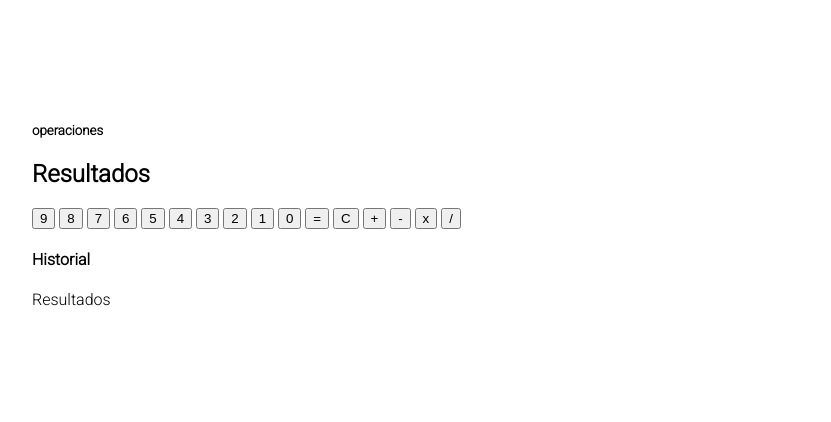
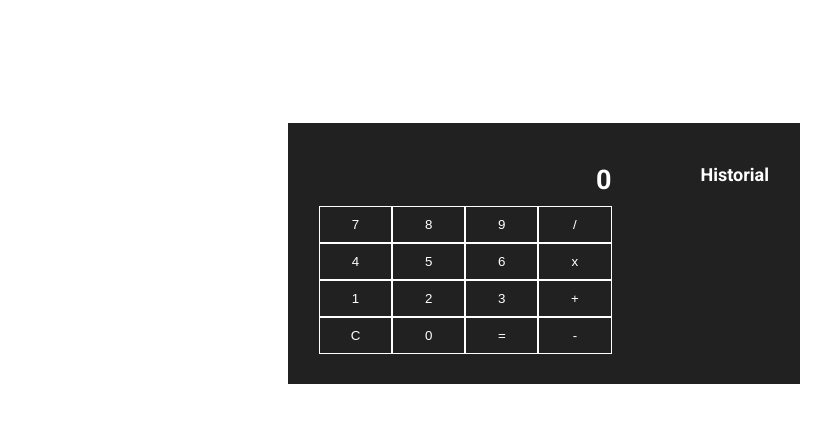
Before and after one commit to Jazzmyr/master-code-A, a plain HTML site: page 02-introAJS/10-calculadoraJS/index.html in a window 1280 px wide. Shown: the whole page, without its empty margins (96-927 px from the left). Drawn offline with Linux system fonts and the light colour scheme.

Commit message:
operacioens

```diff
--- a/02-introAJS/10-calculadoraJS/index.html
+++ b/02-introAJS/10-calculadoraJS/index.html
@@ -1,52 +1,52 @@
 <!DOCTYPE html>
-<html lang="en">
+<html lang="es">
 <head>
     <meta charset="UTF-8">
     <meta http-equiv="X-UA-Compatible" content="IE=edge">
     <meta name="viewport" content="width=device-width, initial-scale=1.0">
     <title>Calculadora</title>
 
-    <link rel="stylesheet" href="styles/index.css">
     <link rel="preconnect" href="https://fonts.googleapis.com">
     <link rel="preconnect" href="https://fonts.gstatic.com" crossorigin>
-    <link href="https://fonts.googleapis.com/css2?family=Roboto:ital,wght@0,100;0,300;1,300&display=swap" rel="stylesheet">
+    <link href="https://fonts.googleapis.com/css2?family=Roboto:wght@300;400;700&display=swap" rel="stylesheet">
+    <link rel="stylesheet" href="styles/index.css">
+
     <script src="js/index.js"></script>
 </head>
 <body>
     <main id="contenedor">
         <div class="cajacentro">
+            <section class="columna1">
+                <header>
+                    <h5 id="operaciones" class="tamañoresultados"></h5>
+                    <h2 id="total">0</h2>
+                </header>
+                <div class="gridbotones">
+                    <button onclick="CapturarDatos('7')">7</button>
+                    <button onclick="CapturarDatos('8')">8</button>
+                    <button onclick="CapturarDatos('9')">9</button>
+                    <button onclick="CapturarDatos('/')">/</button>
+                    <button onclick="CapturarDatos('4')">4</button>
+                    <button onclick="CapturarDatos('5')">5</button>
+                    <button onclick="CapturarDatos('6')">6</button>
+                    <button onclick="CapturarDatos('x')">x</button>
+                    <button onclick="CapturarDatos('1')">1</button>
+                    <button onclick="CapturarDatos('2')">2</button>
+                    <button onclick="CapturarDatos('3')">3</button>
+                    <button onclick="CapturarDatos('+')">+</button>
+                    <button onclick="CapturarDatos('c')">C</button>
+                    <button onclick="CapturarDatos('0')">0</button>
+                    <button onclick="CapturarDatos('=')">=</button>
+                    <button onclick="CapturarDatos('-')">-</button>
 
+
+                </div>
+            </section>
+            <aside class="columna2">
+                <h4>Historial</h4>
+                <p id="historial" class="tamañoresultados"></p>
+            </aside>
         </div>
-        <header>
-            <h5>operaciones</h5>
-            <h2>Resultados</h2>
-        </header>
-        <section>
-            <div>
-                <button>9</button>
-                <button>8</button>
-                <button>7</button>
-                <button>6</button>
-                <button>5</button>
-                <button>4</button>
-                <button>3</button>
-                <button>2</button>
-                <button>1</button>
-                <button>0</button>
-                <button>=</button>
-                <button>C</button>
-                <button>+</button>
-                <button>-</button>
-                <button>x</button>
-                <button>/</button>
-            </div>
-            <div>
-                <h4>Historial</h4>
-                <label>Resultados</label>
-            </div>
-
-        </section>
     </main>
-
 </body>
 </html>
--- a/02-introAJS/10-calculadoraJS/js/index.js
+++ b/02-introAJS/10-calculadoraJS/js/index.js
@@ -0,0 +1,88 @@
+//variables
+let numero, operador;
+
+//permite la suma de dos numeros
+function Calculo(data){
+    let resultado = 0;
+    let operacion = '';
+
+    for(i=0; i < data.length; i++)
+    {
+        if(data[i]==="+" || data[i]==="-" || data[i]==="x" || data[i]==="/")
+        {
+            operacion = data[i];
+        }
+        else
+        {
+            if(operacion === '')
+            {
+                resultado = Number(data[i]);
+            }
+            else
+            {
+                if(operacion === '+')
+                {
+                    resultado = resultado + Number(data[i]);
+                }
+
+                if(operacion === '-')
+                {
+                    resultado = resultado - Number(data[i]);
+                }
+
+                if(operacion === 'x')
+                {
+                    resultado = resultado * Number(data[i]);
+                }
+
+                if(operacion === '/')
+                {
+                    resultado = resultado / Number(data[i]);
+                }
+            }
+
+        }
+    }
+
+    return resultado;
+}
+
+function CapturarDatos(id){
+    //variables locales
+    let imprimirTotal = document.getElementById('total');
+    let operaciones = document.getElementById('operaciones');
+    let historial = document.getElementById('historial');
+    let array = [];
+    let total;
+
+    if(id==="+" || id==="-" || id==="x" || id==="c" || id==="/")
+    {
+        operaciones.innerText = imprimirTotal.innerText + ' ' + id;
+        operador = 1;
+    }
+    else if(id==="=")
+    {
+        operaciones.innerText = operaciones.innerText + ' ' + imprimirTotal.innerText;
+        array = operaciones.innerText.split(' ');
+        total = Calculo(array);
+
+        imprimirTotal.innerText = total;
+
+        historial.innerText = operaciones.innerText + ' ' + id + ' ' + total;
+    }
+    else
+    {
+        numero = Number(id);
+
+        if(imprimirTotal.innerText === '0' || operador === 1)
+        {
+            imprimirTotal.innerText= numero;
+            operador = 0;
+        }
+        else
+        {
+            imprimirTotal.innerText= imprimirTotal.innerText + numero;
+        }
+
+    }
+}
--- a/02-introAJS/10-calculadoraJS/styles/index.css
+++ b/02-introAJS/10-calculadoraJS/styles/index.css
@@ -1,14 +1,57 @@
 body{
+    font-size: 18px;
+    font-family: 'Roboto', sans-serif;
     margin: 0;
     padding: 0;
-    font-family: 'Roboto', sans-serif;
 }
-
-#contenedor{
+#contenedor {
     max-width: 1024px;
     margin: 0 auto;
 }
-
-.cajacentro{
-    margin: 12%;
+.cajacentro {
+    display: flex;
+    flex-direction: row;
+    justify-content: space-between;
+    margin: 12% auto !important;
+    width: 450px;
+    height: 100%;
+    background-color: #212121;
+    padding:3%;
 }
+section header h5, section header h2, aside h4, aside p{
+    color: #ffffff;
+    margin: 10px 0;
+    text-align: right;
+}
+.tamañoresultados{
+    font-size: 0.6rem;
+}
+.columna1{
+    height: 100%;
+    width: 65%;
+}
+.columna2{
+    height: 100%;
+    width: 25%;
+}
+.gridbotones{
+    display: grid;
+    grid-template-columns: 1fr 1fr 1fr 1fr;
+    grid-template-rows: 1fr 1fr 1fr 1fr;
+    gap: 0px 0px;
+    grid-template-areas:
+        ". . . ."
+        ". . . ."
+        ". . . ."
+        ". . . .";
+}
+button{
+    background-color: #212121;
+    color: #ffffff;
+    border: 1px solid #ffffff;
+    padding: 10px 0;
+    cursor: pointer;
+}
+button:hover{
+    background-color: #424242;
+}
```
